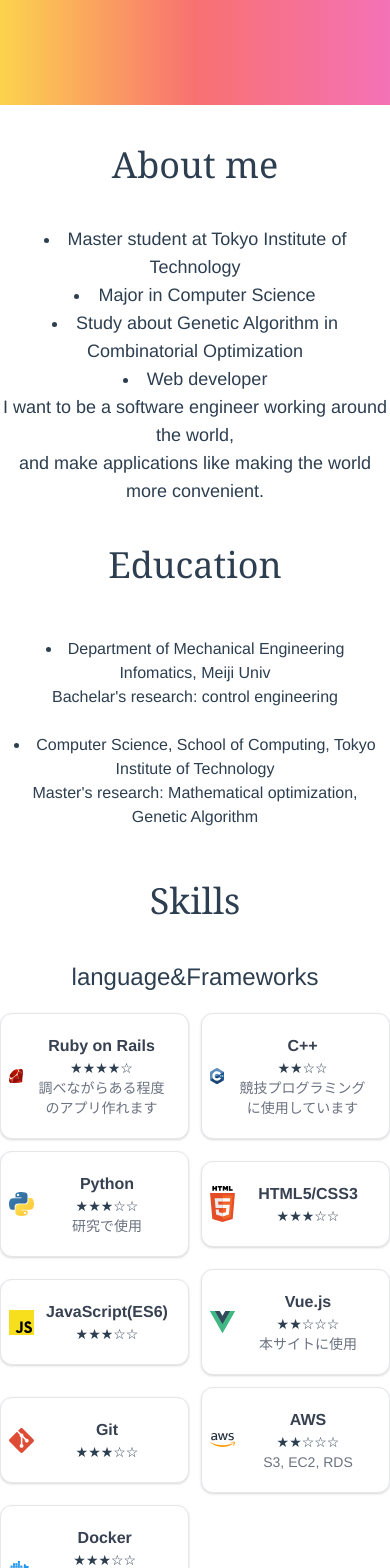
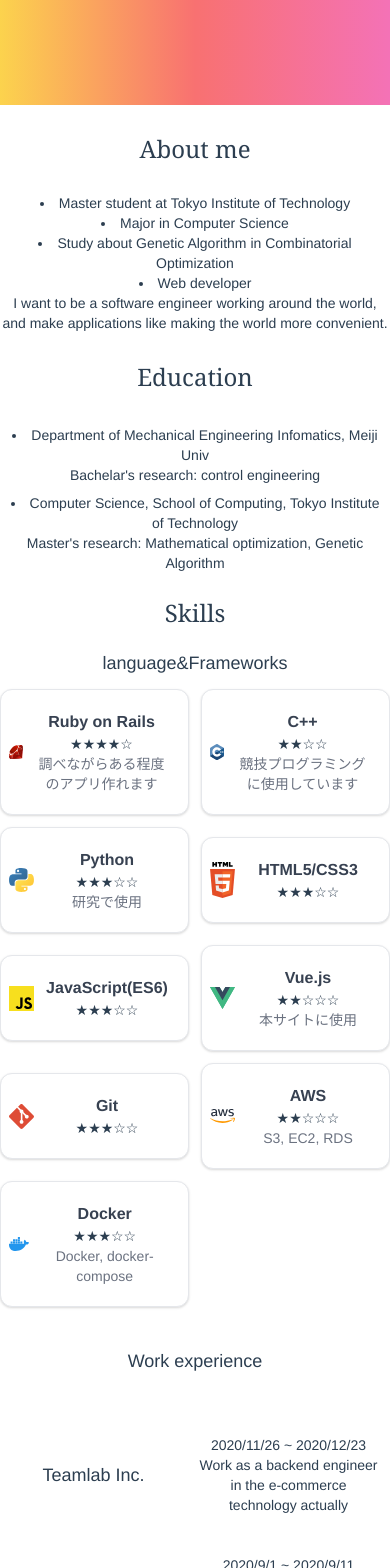
Before and after one commit to tomoyuki-hiranuma/portfolio, a Vue app: page / in a window 390 px wide. Shown: the part 380-1948 px from the top of the page. Built offline with nearby package versions, Linux system fonts and the light colour scheme.

Commit message:
responsive all font

```diff
--- a/src/atoms/InternColumn.vue
+++ b/src/atoms/InternColumn.vue
@@ -1,9 +1,15 @@
 <template>
   <div class="py-5 flex container mx-auto">
-    <div class="flex-1 my-auto text-xl font-medium">{{ company }}</div>
-    <div class="flex-1">
-      <p>{{ startDate }} ~ {{ endDate }}</p>
-      <p v-for="comment in comments" v-bind:key="comment.index">
+    <div class="flex-1 my-auto text-lg md:text-xl font-medium">
+      {{ company }}
+    </div>
+    <div class="flex-1 mx-2">
+      <p class="text-sm md:text-lg">{{ startDate }} ~ {{ endDate }}</p>
+      <p
+        class="text-sm md:text-lg"
+        v-for="comment in comments"
+        v-bind:key="comment.index"
+      >
         {{ comment }}
       </p>
     </div>
--- a/src/atoms/WorksCard.vue
+++ b/src/atoms/WorksCard.vue
@@ -1,12 +1,14 @@
 <template>
-  <div class="py-10 sm:flex justify-center">
+  <div class="py-5 md:py-10 sm:flex justify-center">
     <div class="mx-10">
-      <p class="font-extrabold text-xl font-serif">{{ work_name }}</p>
-      <div class="text-sm">{{ where }}</div>
+      <p class="font-extrabold text-lg md:text-xl font-serif">
+        {{ work_name }}
+      </p>
+      <div class="text-xs md:text-sm">{{ where }}</div>
       <div class="container border-4 my-2 py-2 border-pink-300">
-        <div>使用技術</div>
+        <div class="text-sm md:text-base">使用技術</div>
         <div v-for="skill in skills" v-bind:key="skill.index">
-          <li class="text-left mx-10">{{ skill }}</li>
+          <li class="text-left mx-5 md:mx-10">{{ skill }}</li>
         </div>
       </div>
     </div>
--- a/src/components/About.vue
+++ b/src/components/About.vue
@@ -1,7 +1,7 @@
 <template>
   <div id="about">
-    <p class="text-4xl my-10 font-serif">About me</p>
-    <div class="text-lg my-10">
+    <p class="text-2xl md:text-4xl my-7 md:my-10 font-serif">About me</p>
+    <div class="text-sm md:text-lg my-7 md:my-10">
       <li>Master student at Tokyo Institute of Technology</li>
       <li>Major in Computer Science</li>
       <li>Study about Genetic Algorithm in Combinatorial Optimization</li>
--- a/src/components/Education.vue
+++ b/src/components/Education.vue
@@ -1,12 +1,12 @@
 <template>
   <div id="education">
-    <p class="text-4xl my-10 font-serif">Education</p>
-    <div>
-      <div class="p-3">
+    <p class="text-2xl md:text-4xl my-7 md:my-10 font-serif">Education</p>
+    <div class="text-sm md:text-lg">
+      <div class="p-1 md:p-3">
         <li>Department of Mechanical Engineering Infomatics, Meiji Univ</li>
         <p>Bachelar's research: control engineering</p>
       </div>
-      <div class="p-3">
+      <div class="p-1 md:p-3">
         <li>
           Computer Science, School of Computing, Tokyo Institute of Technology
         </li>
--- a/src/components/MyHeader.vue
+++ b/src/components/MyHeader.vue
@@ -3,35 +3,35 @@
     <div>
       <a href="#" v-scroll-to="'#top'">
         <p
-          class="font-serif w-24 md:w-44 lg:w-52 text-sm md:text-lg lg:text-xl"
+          class="font-serif w-24 md:w-36 lg:w-52 text-sm md:text-lg lg:text-xl"
         >
           Top
         </p>
       </a>
       <a href="#" v-scroll-to="'#about'">
         <p
-          class="font-serif w-24 md:w-44 lg:w-52 text-sm md:text-lg lg:text-xl"
+          class="font-serif w-24 md:w-36 lg:w-52 text-sm md:text-lg lg:text-xl"
         >
           About Me
         </p>
       </a>
       <a href="#" v-scroll-to="'#education'">
         <p
-          class="font-serif w-24 md:w-44 lg:w-52 text-sm md:text-lg lg:text-xl"
+          class="font-serif w-24 md:w-36 lg:w-52 text-sm md:text-lg lg:text-xl"
         >
           Education
         </p>
       </a>
       <a href="#" v-scroll-to="'#skills'">
         <p
-          class="font-serif w-24 md:w-44 lg:w-52 text-sm md:text-lg lg:text-xl"
+          class="font-serif w-24 md:w-36 lg:w-52 text-sm md:text-lg lg:text-xl"
         >
           Skills
         </p>
       </a>
       <a href="#" v-scroll-to="'#works'">
         <p
-          class="font-serif w-24 md:w-44 lg:w-52 text-sm md:text-lg lg:text-xl"
+          class="font-serif w-24 md:w-36 lg:w-52 text-sm md:text-lg lg:text-xl"
         >
           Works
         </p>
--- a/src/components/Skills.vue
+++ b/src/components/Skills.vue
@@ -1,7 +1,7 @@
 <template>
   <div id="skills">
-    <p class="text-4xl my-10 font-serif">Skills</p>
-    <p class="text-2xl my-5">language&Frameworks</p>
+    <p class="text-2xl md:text-4xl my-5 md:my-10 font-serif">Skills</p>
+    <p class="text-lg md:text-2xl my-3 md:my-5">language&Frameworks</p>
     <div
       class="container mx-auto grid grid-cols-2 sm:grid-cols-3 gap-3 justify-center items-center"
     >
@@ -14,7 +14,7 @@
         />
       </div>
     </div>
-    <p class="text-2xl my-10">Work experience</p>
+    <p class="text-lg md:text-2xl my-10">Work experience</p>
     <div v-for="intern in interns" v-bind:key="intern.company">
       <InternColumn
         :company="intern.company"
--- a/src/components/Works.vue
+++ b/src/components/Works.vue
@@ -1,6 +1,6 @@
 <template>
   <div id="works">
-    <p class="text-4xl my-10 font-serif">Works</p>
+    <p class="text-2xl md:text-4xl my-5 md:my-10 font-serif">Works</p>
     <div v-for="work in works" v-bind:key="work.work_name">
       <WorksCard
         :work_name="work.work_name"
```
